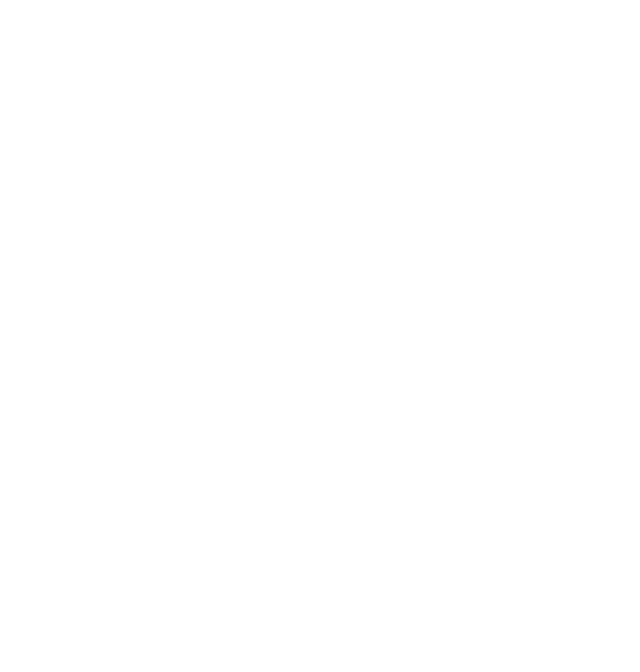
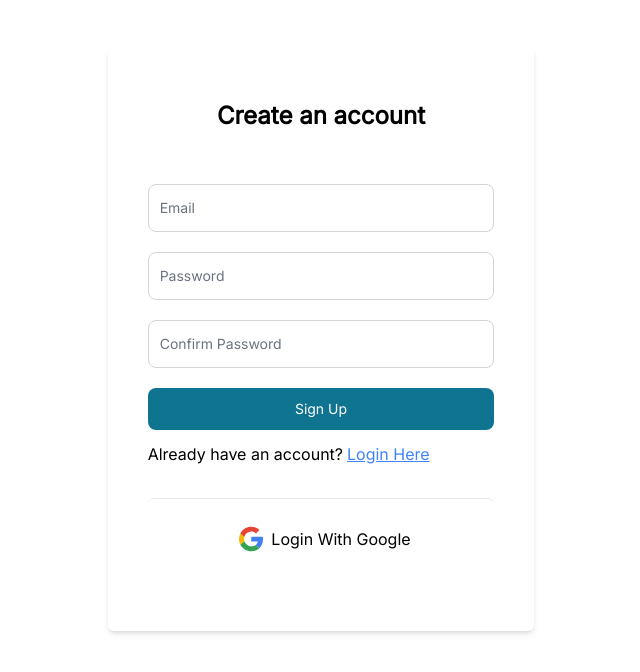
Before and after one commit to daniel-idowu-01/ireadlib, a React (Vite) app in the folder client/: page /sign-up in a window 1280 px wide. Before the commit this address had no page. Shown: the top 672 px of the page, without its empty margins (319-959 px from the left). Built offline with nearby package versions, Linux system fonts and the light colour scheme; no server answers.

Commit message:
added google auth

```diff
--- a/client/package.json
+++ b/client/package.json
@@ -11,6 +11,7 @@
   },
   "dependencies": {
     "axios": "^1.6.2",
+    "firebase": "^10.7.1",
     "flowbite": "^2.2.0",
     "flowbite-react": "^0.7.0",
     "react": "^18.2.0",
--- a/client/src/App.jsx
+++ b/client/src/App.jsx
@@ -1,5 +1,5 @@
 import { Routes, Route } from "react-router-dom"
-import { Home, About, Blog, Shop, SellEbook, SingleBook } from "./pages"
+import { Home, About, Blog, Shop, SellEbook, SingleBook, SignUp, Login } from "./pages"
 import { Dashboard, DashboardLayout, UploadBook, ManageBooks, EditBooks } from "./dashboard/"
 
 function App() {
@@ -13,6 +13,8 @@
           <Route path='/sell-your-book' element={<SellEbook />} />
           <Route path='/blog' element={<Blog />} />
           <Route path='/book/:id' element={<SingleBook />} />
+          <Route path='/sign-up' element={<SignUp />} />
+          <Route path='/login' element={<Login />} />
 
           <Route element={<DashboardLayout />}>
             <Route path='/admin/dashboard' element={<Dashboard />} />
--- a/client/src/components/Header.jsx
+++ b/client/src/components/Header.jsx
@@ -4,14 +4,14 @@
 const Header = () => {
   return (
     <section
-      className='flex flex-col sm:flex-row gap-10 sm:gap-0 w-full items-center justify-between px-10 sm:px-20 py-10 sm:py-20 bg-orange bg-opacity-10'
+      className='flex flex-col md:flex-row gap-10 md:gap-0 w-full items-center justify-between px-10 md:px-20 py-32 md:py-40 bg-orange bg-opacity-10'
     >
-      <article className='sm:w-1/2 flex flex-col gap-8'>
-        <h3 className='font-semibold text-3xl sm:text-5xl leading-snug sm:leading-[1.5]'>
+      <article className='md:w-1/2 flex flex-col gap-8'>
+        <h3 className='font-semibold text-3xl md:text-5xl leading-snug md:leading-[1.5]'>
           Buy and Sell Your Books <span className='text-orange'>for the Best Prices</span>
         </h3>
         <p>
-          Lorem ipsum dolor sit amet, consectetur adipiscing elit, sed do eiusmod tempor incididunt ut labore et dolore magna aliqua. Nunc non blandit massa enim nec dui. Ullamcorper dignissim cras tincidunt lobortis feugiat vivamus at augue. Lacus vestibulum sed arcu non odio euismod lacinia. Mi tempus imperdiet nulla malesuada.
+          Lorem ipsum dolor sit amet, consectetur adipiscing elit, sed do eiumdod tempor incididunt ut labore et dolore magna aliqua. Nunc non blandit massa enim nec dui. Ullamcorper dignissim cras tincidunt lobortis feugiat vivamus at augue. Lacus vestibulum sed arcu non odio euimdod lacinia. Mi tempus imperdiet nulla malesuada.
         </p>
 
         <div className='flex'>
@@ -20,7 +20,7 @@
             placeholder='Search a book'
             className='bg-white outline-none px-4 py-2'
           />
-          <button className='bg-orange px-3 sm:px-6 py-2 hover:bg-opacity-50 transition-all'>
+          <button className='bg-orange px-3 md:px-6 py-2 hover:bg-opacity-50 transition-all'>
             Search
           </button>
         </div>
--- /dev/null
+++ b/client/src/context/AuthProvider.jsx
@@ -0,0 +1,50 @@
+import React, { useState, createContext, useEffect } from 'react'
+import app from '../firebase/firebase.config';
+import { getAuth, createUserWithEmailAndPassword, onAuthStateChanged, GoogleAuthProvider, signInWithPopup } from "firebase/auth";
+
+
+export const AuthContext = createContext();
+const auth = getAuth(app);
+const googleProvider = new GoogleAuthProvider();
+
+const AuthProvider = ({ children }) => {
+
+  const [user, setUser] = useState(null);
+  const [loading, setLoading] = useState(true);
+
+  // to create a new user
+  const createUser = (email, password) => {
+    setLoading(true);
+    return createUserWithEmailAndPassword(auth, email, password)
+  }
+
+  const loginWithGoogle = () => {
+    setLoading(true);
+    return signInWithPopup(auth, googleProvider)
+  }
+
+  // to get the logged user data
+  useEffect(() => {
+    const unsubscribe = onAuthStateChanged(auth, currentUser => {
+      setUser(currentUser);
+      setLoading(false)
+    })
+    return () => {
+      return unsubscribe();
+    }
+  }, [])
+
+  const authInfo = {
+    user,
+    createUser,
+    loginWithGoogle
+  }
+
+  return (
+    <AuthContext.Provider value={authInfo}>
+      {children}
+    </AuthContext.Provider>
+  )
+}
+
+export default AuthProvider
--- /dev/null
+++ b/client/src/firebase/firebase.config.js
@@ -0,0 +1,19 @@
+// Import the functions you need from the SDKs you need
+import { initializeApp } from "firebase/app";
+// TODO: Add SDKs for Firebase products that you want to use
+// https://firebase.google.com/docs/web/setup#available-libraries
+
+// Your web app's Firebase configuration
+const firebaseConfig = {
+  apiKey: "AIzaSyAQvbXR-OG9MYULFleiPmaz7NgwPFOUwpc",
+  authDomain: "mern-book-inventory-c9999.firebaseapp.com",
+  projectId: "mern-book-inventory-c9999",
+  storageBucket: "mern-book-inventory-c9999.appspot.com",
+  messagingSenderId: "694558603121",
+  appId: "1:694558603121:web:c3119a40e2d2556ab8e8d0"
+};
+
+// Initialize Firebase
+const app = initializeApp(firebaseConfig);
+
+export default app;
--- a/client/src/main.jsx
+++ b/client/src/main.jsx
@@ -3,9 +3,12 @@
 import App from './App.jsx'
 import './index.css'
 import { BrowserRouter } from 'react-router-dom'
+import AuthProvider from './context/AuthProvider.jsx'
 
 ReactDOM.createRoot(document.getElementById('root')).render(
   <BrowserRouter>
-    <App />
+    <AuthProvider>
+      <App />
+    </AuthProvider>
   </BrowserRouter>,
 )
--- /dev/null
+++ b/client/src/pages/Login.jsx
@@ -0,0 +1,34 @@
+import React from 'react'
+import { Link } from 'react-router-dom';
+import { FloatingLabel, Button } from 'flowbite-react';
+
+const Login = () => {
+  return (
+    <div className='min-h-screen py-6 flex-col justify-center sm:py-12'>
+      <div className='shadow-md relative py-3 w-1/3 sm:mx-auto rounded-md'>
+        <form action="" className='p-10 flex flex-col gap-3'>
+          <h2 className='text-2xl font-semibold text-center mb-10'>Sign in to your account</h2>
+          <FloatingLabel variant="outlined" label="Email" />
+          <FloatingLabel variant="outlined" label="Password" />
+          <Button type='submit'>Login</Button>
+
+          <p>
+            Don't have an account?
+            <Link
+              to='/sign-up'
+              className='text-blue-500 underline ml-1 hover:opacity-80'
+            >
+              Create an account
+            </Link>
+          </p>
+        </form>
+
+        <div>
+        </div>
+
+      </div>
+    </div>
+  )
+}
+
+export default Login
--- /dev/null
+++ b/client/src/pages/SignUp.jsx
@@ -0,0 +1,92 @@
+import React, { useContext, useState } from 'react'
+import { Link, useNavigate } from 'react-router-dom';
+import { FloatingLabel, Button } from 'flowbite-react';
+import { AuthContext } from '../context/AuthProvider';
+import google from '../assets/images/google-logo.svg'
+import { GoogleAuthProvider } from 'firebase/auth';
+
+const SignUp = () => {
+
+  const navigate = useNavigate();
+  const {createUser, loginWithGoogle} = useContext(AuthContext);
+  const [formData, setFormData] = useState([])
+  const [error, setError] = useState('')
+
+  // function to update form data on user input
+  const handleFormChange = (e) => {
+    setFormData({
+      ...formData,
+      [e.target.name]: e.target.value
+    })
+  }
+
+  // function to submit form data
+  const handleSubmit = (e) => {
+    e.preventDefault();
+    createUser(formData.email, formData.password)
+      .then((userCredential) => {
+        // Signed up
+        const user = userCredential.user;
+        alert('Account Created Successfully!')
+        navigate('/login')
+      })
+      .catch((error) => {
+        const errorCode = error.code;
+        const errorMessage = error.message;
+        setError(errorMessage)
+      });
+  }
+
+  // function to login using google
+  const handleGoogleRegister = () => {
+    loginWithGoogle().then((result) => {
+      const user = result.user;
+      alert('Account Created Successfully!')
+      navigate('/');
+    })
+      .catch((error) => {
+        const errorCode = error.code;
+        const errorMessage = error.message;
+        setError(errorMessage)
+      });
+  }
+
+  return (
+    <div className='min-h-screen py-6 flex-col justify-center sm:py-12'>
+      <div className='shadow-md relative py-3 w-1/3 sm:mx-auto rounded-md'>
+        <form onSubmit={handleSubmit} className='p-10 flex flex-col gap-3'>
+          <h2 className='text-2xl font-semibold text-center mb-10'>Create an account</h2>
+          <FloatingLabel variant="outlined" label="Email" name='email' onChange={handleFormChange} />
+          <FloatingLabel variant="outlined" label="Password" name='password' onChange={handleFormChange} />
+          <FloatingLabel variant="outlined" label="Confirm Password" />
+          <Button type='submit'>Sign Up</Button>
+
+          <p>
+            Already have an account?
+            <Link
+              to='/login'
+              className='text-blue-500 underline ml-1 hover:opacity-80'
+            >
+              Login Here
+            </Link>
+          </p>
+
+          <div>
+            <button
+              onClick={handleGoogleRegister}
+              className='flex justify-center items-center border-t mt-5 p-5 w-full rounded-md'>
+              <img src={google} alt="" className='w-10 h-10 inline' /> Login With Google
+            </button>
+
+          </div>
+        </form>
+
+        <div>
+        </div>
+
+      </div>
+    </div>
+  )
+}
+
+export default SignUp
--- a/client/src/pages/index.js
+++ b/client/src/pages/index.js
@@ -4,7 +4,9 @@
 import Shop from './Shop';
 import SellEbook from './SellEbook'
 import SingleBook from "./SingleBook";
+import SignUp from "./SignUp";
+import Login from "./Login";
 
 export {
-  Home, About, Blog, Shop, SellEbook, SingleBook
+  Home, About, Blog, Shop, SellEbook, SingleBook, SignUp, Login
 }
```
Also changed, not shown: client/src/components/NavBar.jsx (+33 -6 lines), 1 other file (tests, documents, lock files or other folders).
